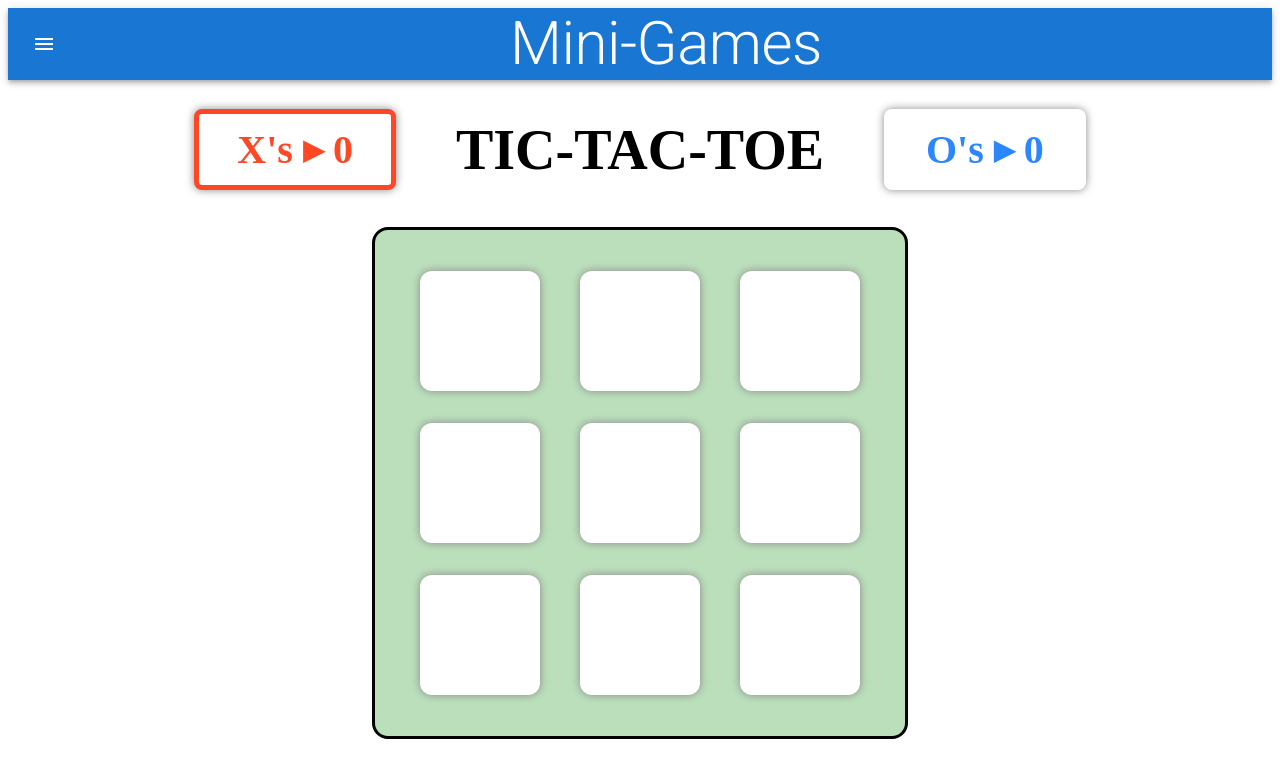
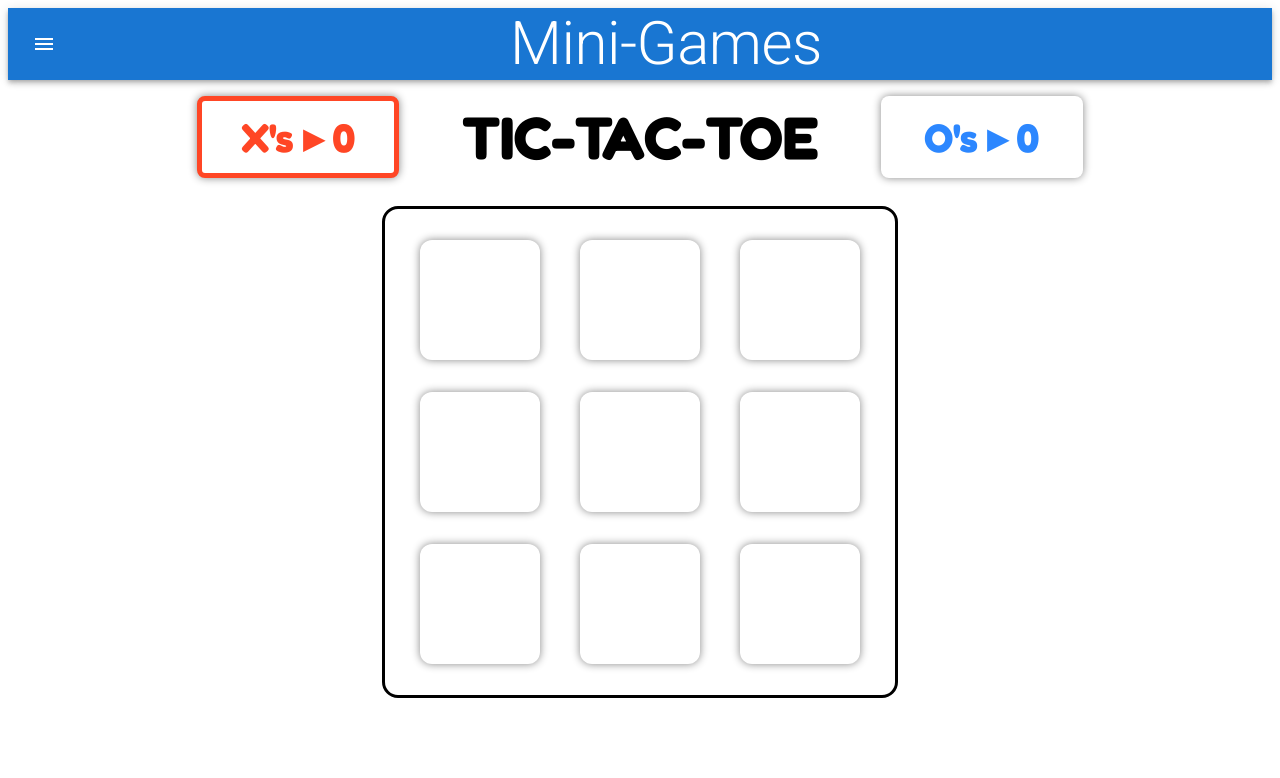
Before and after one commit to hawkjosh/mini-games, a React (Vite) app: page /tic-tac-toe in a window 1280 px wide. Shown: the top 778 px of the page. Built offline with nearby package versions, Linux system fonts and the light colour scheme.

Commit message:
refactored to include material ui components

```diff
--- a/src/assets/styles/TicTacToe/Gameboard.css
+++ b/src/assets/styles/TicTacToe/Gameboard.css
@@ -1,10 +1,9 @@
 .board-background {
   width: fit-content;
-  padding: 25px;
+  padding: 15px;
   margin: auto;
   border: solid black;
   border-radius: 1rem;
-  background-color: rgb(187, 223, 187);
 }
 
 .board {
--- a/src/assets/styles/TicTacToe/Scoreboard.css
+++ b/src/assets/styles/TicTacToe/Scoreboard.css
@@ -1,25 +1,6 @@
-.scoreboard-title {
-  text-align: center;
-  font-size: 3.5rem
-}
-
-/* .scoreboard {
-  display: flex;
-  flex-direction: row;
-  justify-content: space-evenly;
-  align-items: center;
-  width: 20rem;
-  font-size: 1.5rem;
-  background-color: white;
-  margin: 0 auto 3rem;
-  box-shadow: 0px 0px 8px #888;
-  border-radius: 0.5rem;
-  font-weight: bold;
-} */
-
 .scoreboard-heading {
   width: 80%;
-  margin: 0 auto 0.5rem;
+  margin: 0 auto 0.75rem;
 }
 
 .scoreboard {
@@ -27,22 +8,16 @@
   flex-direction: row;
   justify-content: center;
   align-items: center;
-  /* width: 50%; */
   margin-left: auto;
   margin-right: auto;
 }
-
-/* .score {
-  width: 100%;
-  text-align: center;
-  padding: 1rem 0;
-} */
 
 .score {
   width: 100%;
   text-align: center;
   padding: 0.75rem 0;
   width: 20%;
+  font-family: 'Fredoka', sans-serif;
   font-size: 2.5rem;
   background-color: white;
   margin: 1rem auto;
--- a/src/assets/styles/TicTacToe/TicTacToe.css
+++ b/src/assets/styles/TicTacToe/TicTacToe.css
@@ -5,6 +5,7 @@
   left: 0;
   right: 0;
   bottom: 0;
+  font-family: 'Fredoka', sans-serif;
   background-color: rgba(0, 0, 0, .9);
   justify-content: center;
   align-items: center;
@@ -15,11 +16,13 @@
 
 .winning-message button {
   font-size: 3rem;
+  font-family: 'Fredoka', sans-serif;
+  color: black;
   background-color: white;
   border: 1px solid black;
   border-radius: 0.5rem;
   margin-top: 2rem;
-  padding: .25em .5em;
+  padding: 0.25rem 1rem;
   cursor: pointer;
 }
 
--- a/src/components/TicTacToe/Gameboard.jsx
+++ b/src/components/TicTacToe/Gameboard.jsx
@@ -1,16 +1,45 @@
+import * as React from 'react'
+
+import {
+  Box,
+  createTheme,
+  ThemeProvider
+} from '@mui/material'
+
 import Square from '../TicTacToe/Square.jsx'
 
 import '../../assets/styles/TicTacToe/Gameboard.css'
 
+const theme = createTheme({
+  breakpoints: {
+    values: {
+      // Breakpoints below use vertical layout
+      xxs: 0,
+      xs: 375,
+      sm: 425,
+      md: 768,
+      md1: 832,
+      md2: 896,
+      md3: 960,
+      // Breakpoints below change to horizontal layout
+      lg: 1024,
+      xl: 1440,
+      xxl: 1620
+    }
+  }
+})
+
 export default function Gameboard({ board, onClick }) {
 
   return (
-    <div className='board-background'>
-      <div className='board'>
-        {board.map((value, index) => {
-          return <Square key={index} value={value} onClick={() => value === null && onClick(index)} />
-        })}
-      </div>
-    </div>
+    <ThemeProvider theme={theme}>
+      <Box className='board-background'>
+        <Box className='board'>
+          {board.map((value, index) => {
+            return <Square key={index} value={value} onClick={() => value === null && onClick(index)} />
+          })}
+        </Box>
+      </Box>
+    </ThemeProvider>
   )
 }
--- a/src/components/TicTacToe/Scoreboard.jsx
+++ b/src/components/TicTacToe/Scoreboard.jsx
@@ -1,31 +1,50 @@
+import * as React from 'react'
+
+import {
+  Box,
+  createTheme,
+  ThemeProvider,
+  Typography
+} from '@mui/material'
+
 import '../../assets/styles/TicTacToe/Scoreboard.css'
+
+const theme = createTheme({
+  breakpoints: {
+    values: {
+      // Breakpoints below use vertical layout
+      xxs: 0,
+      xs: 375,
+      sm: 425,
+      md: 768,
+      md1: 832,
+      md2: 896,
+      md3: 960,
+      // Breakpoints below change to horizontal layout
+      lg: 1024,
+      xl: 1440,
+      xxl: 1620
+    }
+  }
+})
 
 export default function Scoreboard({ score, xPlaying }) {
 
   const {xScore, oScore} = score;
 
   return (
-    // <div>
-    //   <h1 className='scoreboard-title'>SCORE</h1>
-    //   <div className='scoreboard'>
-    //     <div className={`score x-score ${!xPlaying && 'inactive'}`}>
-    //       X's ▸ {xScore}
-    //     </div>
-    //     <div className={`score o-score ${xPlaying && 'inactive'}`}>
-    //       O's ▸ {oScore}
-    //     </div>
-    //   </div>
-    // </div>
-    <div className='scoreboard-heading'>
-      <div className='scoreboard'>
-        <div className={`score x-score ${!xPlaying && 'inactive'}`}>
-          X's ▸ {xScore}
-        </div>
-        <div><h1 className='scoreboard-title'>TIC-TAC-TOE</h1></div>
-        <div className={`score o-score ${xPlaying && 'inactive'}`}>
-          O's ▸ {oScore}
-        </div>
-      </div>
-    </div>
+    <ThemeProvider theme={theme}>
+      <Box className='scoreboard-heading'>
+        <Box className='scoreboard'>
+          <Box className={`score x-score ${!xPlaying && 'inactive'}`}>
+            X's ▸ {xScore}
+          </Box>
+          <Typography variant='h2' fontFamily='Fredoka'>TIC-TAC-TOE</Typography>
+          <Box className={`score o-score ${xPlaying && 'inactive'}`}>
+            O's ▸ {oScore}
+          </Box>
+        </Box>
+      </Box>
+    </ThemeProvider>
   )
 }
--- a/src/components/TicTacToe/Square.jsx
+++ b/src/components/TicTacToe/Square.jsx
@@ -1,12 +1,41 @@
+import * as React from 'react'
+
+import {
+  Box,
+  createTheme,
+  ThemeProvider
+} from '@mui/material'
+
 import '../../assets/styles/TicTacToe/Square.css'
+
+const theme = createTheme({
+  breakpoints: {
+    values: {
+      // Breakpoints below use vertical layout
+      xxs: 0,
+      xs: 375,
+      sm: 425,
+      md: 768,
+      md1: 832,
+      md2: 896,
+      md3: 960,
+      // Breakpoints below change to horizontal layout
+      lg: 1024,
+      xl: 1440,
+      xxl: 1620
+    }
+  }
+})
 
 export default function Square({ value, onClick }) {
 
   const style = value === 'X' ? 'square x' : 'square o'
 
   return (
-    <button className={style} onClick={onClick}>
-      {value}
-    </button>
+    <ThemeProvider theme={theme}>
+      <Box component='button' className={style} onClick={onClick}>
+        {value}
+      </Box>
+    </ThemeProvider>
   )
 }
--- a/src/pages/TicTacToe.jsx
+++ b/src/pages/TicTacToe.jsx
@@ -1,9 +1,35 @@
 import {useState} from 'react'
+
+import {
+  Box,
+  Button,
+  createTheme,
+  ThemeProvider
+} from '@mui/material'
 
 import Gameboard from '../components/TicTacToe/Gameboard.jsx'
 import Scoreboard from '../components/TicTacToe/Scoreboard.jsx'
 
 import '../assets/styles/TicTacToe/TicTacToe.css'
+
+const theme = createTheme({
+  breakpoints: {
+    values: {
+      // Breakpoints below use vertical layout
+      xxs: 0,
+      xs: 375,
+      sm: 425,
+      md: 768,
+      md1: 832,
+      md2: 896,
+      md3: 960,
+      // Breakpoints below change to horizontal layout
+      lg: 1024,
+      xl: 1440,
+      xxl: 1620
+    }
+  }
+})
 
 export default function TicTacToe() {
 
@@ -83,15 +109,15 @@ export default function TicTacToe() {
   }
 
   return (
-    <div>
-      <div>
+    <ThemeProvider theme={theme}>
+      <Box>
         <Scoreboard score={score} xPlaying={xPlaying} />
         <Gameboard board={board} onClick={gameOver ? resetBoard : handleBoxClick} />
-      </div>
-      <div className='winning-message' id='winningMessage'>
-        <div data-winning-message-text></div>
-        <button id="restartButton" onClick={resetBoard}>Play Again</button>
-      </div>
-    </div>
+      </Box>
+      <Box className='winning-message' id='winningMessage'>
+        <Box data-winning-message-text></Box>
+        <Button id="restartButton" onClick={resetBoard}>Play Again</Button>
+      </Box>
+    </ThemeProvider>
   )
 }
```
